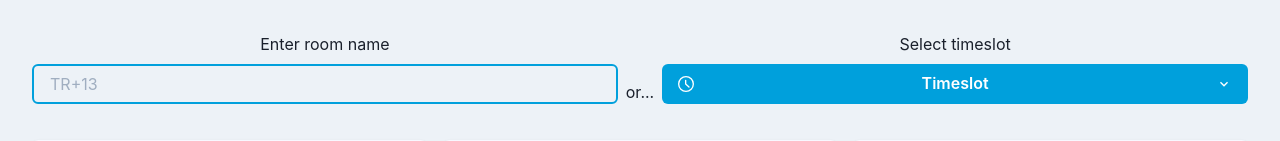
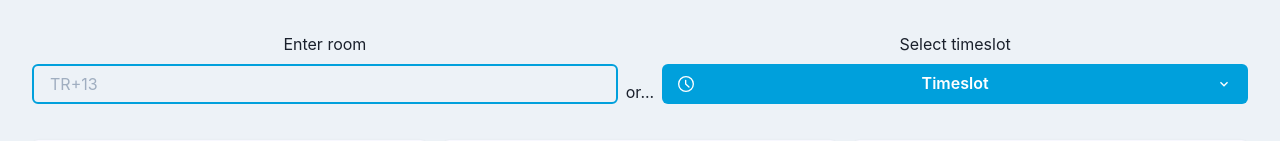
Before and after one commit to OkkarMin/where-to-mug, a Next.js app: page / in a window 1280 px wide. Shown: the top 141 px of the page. Built offline with nearby package versions, Linux system fonts and the light colour scheme.

Commit message:
style: :pencil2: Change prompt text to 'Enter room'

```diff
--- a/src/components/FilterOptions.tsx
+++ b/src/components/FilterOptions.tsx
@@ -37,7 +37,7 @@ export const FilterOptions: FC<{
   return (
     <HStack p={["4", "8"]} align="flex-end">
       <VStack w="full" align="center">
-        <Text>Enter room name</Text>
+        <Text>Enter room</Text>
         <Input
           value={searchText}
           onChange={handleSearchTextChange}
```
